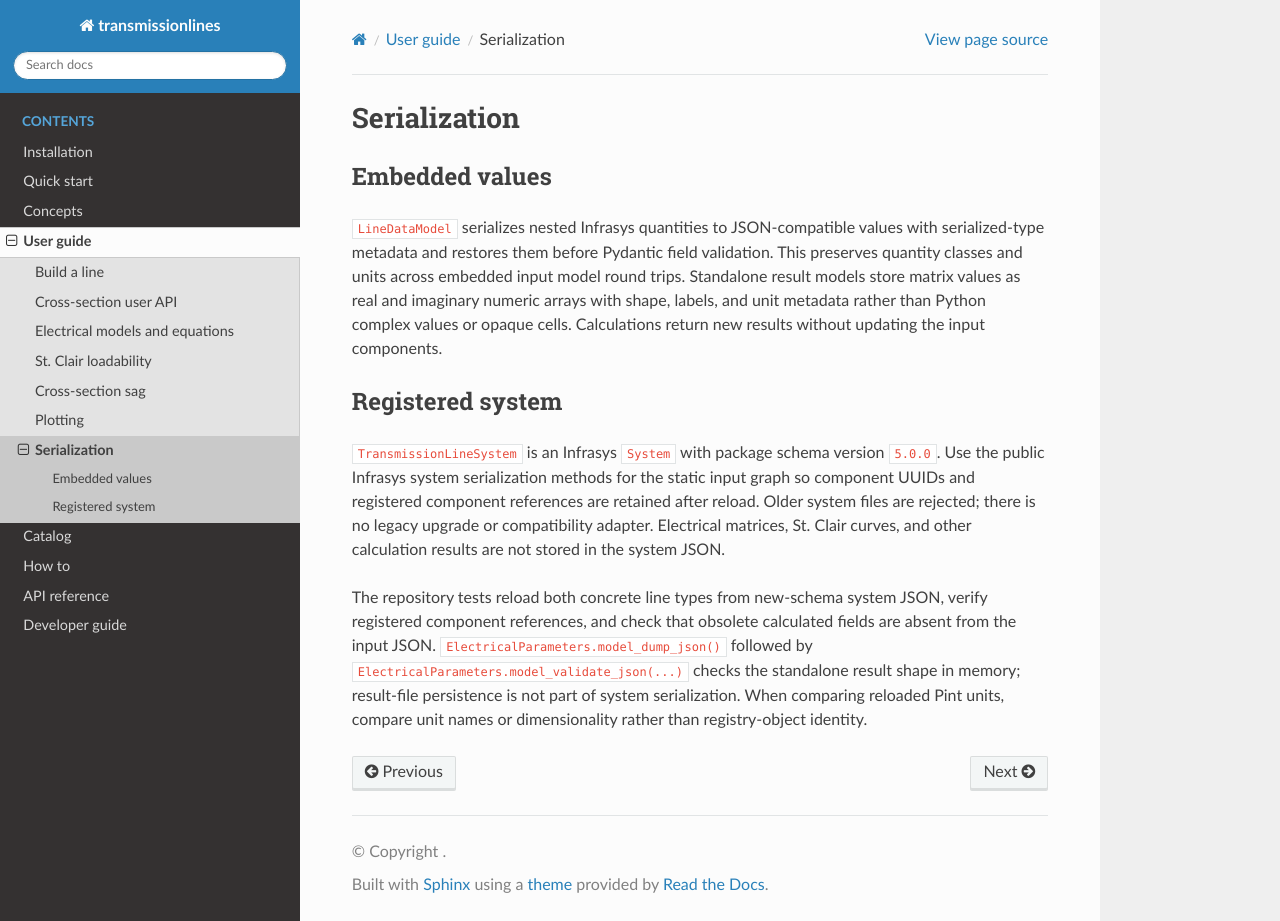
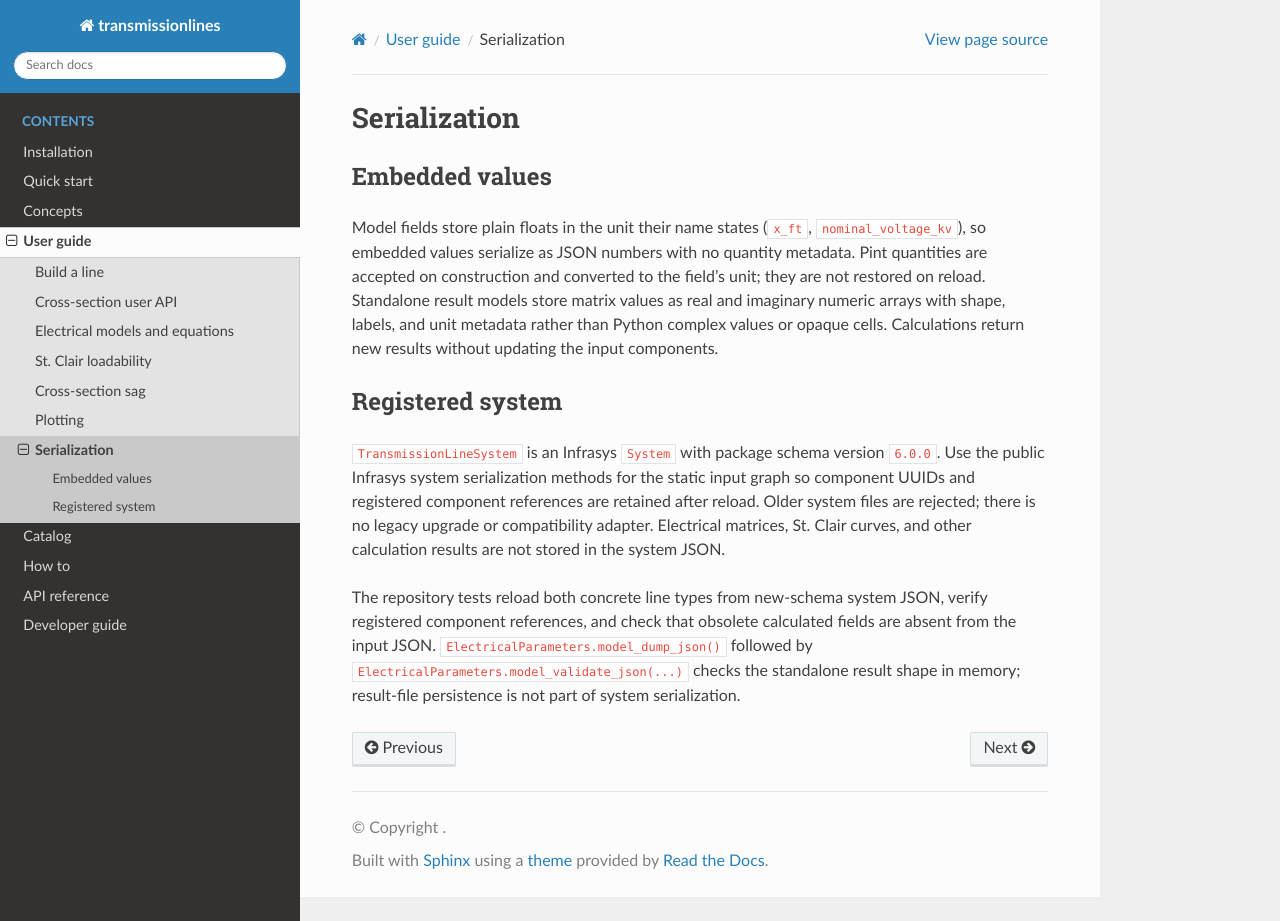
Before and after one commit to SebastianManriqueM/transmissionlines, a Sphinx documentation site: the page built from docs/source/user-guide/serialization.rst, in a window 1280 px wide and 921 px high. Built offline with Sphinx 7.4.7 and the Read the Docs theme 3.1.0, drawn with Linux system fonts in a browser that asks for light colours.

Commit message:
Update serialization guide for schema 6 float fields
Co-Authored-By: Claude Opus 5.5 (1M context) <noreply@anthropic.com>

```diff
--- a/docs/source/user-guide/serialization.rst
+++ b/docs/source/user-guide/serialization.rst
@@ -4,10 +4,10 @@ Serialization
 Embedded values
 ---------------
 
-``LineDataModel`` serializes nested Infrasys quantities to JSON-compatible
-values with serialized-type metadata and restores them before Pydantic field
-validation. This preserves quantity classes and units across embedded input
-model round trips. Standalone result models store matrix values as real and
+Model fields store plain floats in the unit their name states (``x_ft``,
+``nominal_voltage_kv``), so embedded values serialize as JSON numbers with no
+quantity metadata. Pint quantities are accepted on construction and converted
+to the field's unit; they are not restored on reload. Standalone result models store matrix values as real and
 imaginary numeric arrays with shape, labels, and unit metadata rather than
 Python complex values or opaque cells. Calculations return new results without
 updating the input components.
@@ -16,7 +16,7 @@ Registered system
 -----------------
 
 ``TransmissionLineSystem`` is an Infrasys ``System`` with package schema
-version ``5.0.0``. Use the public Infrasys system serialization methods for the
+version ``6.0.0``. Use the public Infrasys system serialization methods for the
 static input graph so component UUIDs and registered component references are
 retained after reload. Older system files are rejected; there is no legacy
 upgrade or compatibility adapter. Electrical matrices, St. Clair curves, and
@@ -28,5 +28,3 @@ calculated fields are absent from the input JSON.
 ``ElectricalParameters.model_dump_json()`` followed by
 ``ElectricalParameters.model_validate_json(...)`` checks the standalone result
 shape in memory; result-file persistence is not part of system serialization.
-When comparing reloaded Pint units, compare unit names or dimensionality
-rather than registry-object identity.
```
